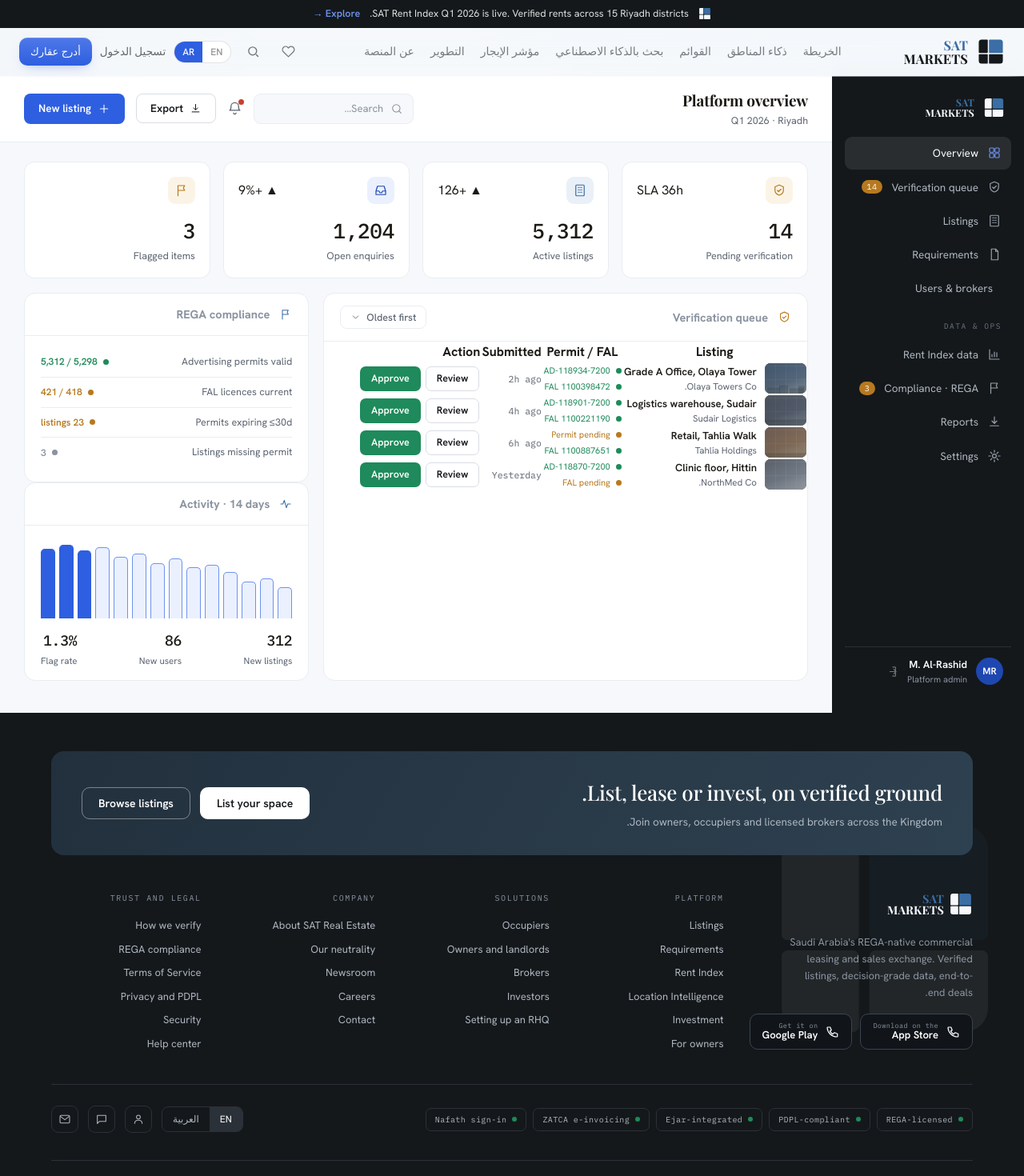
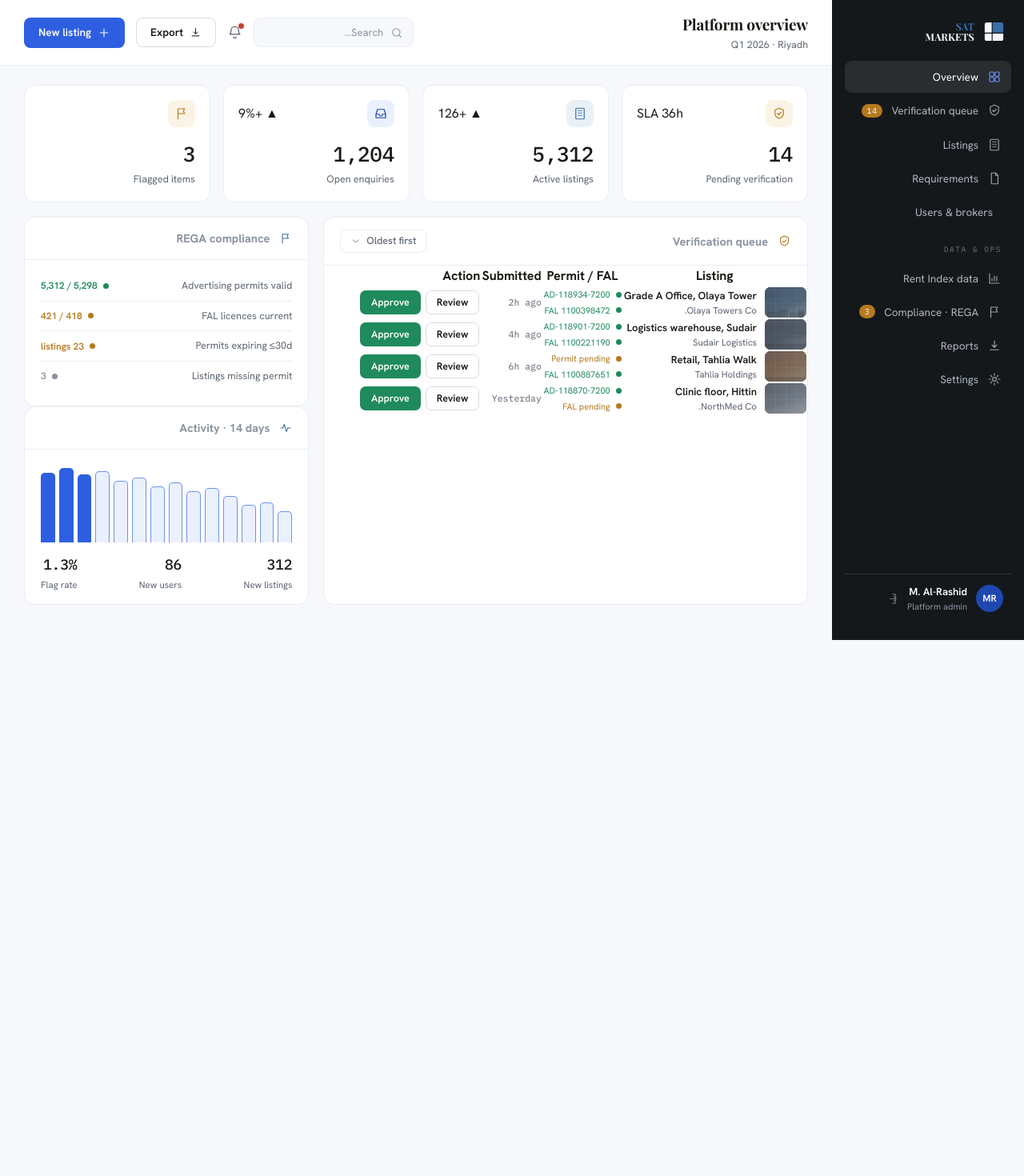
Before and after one commit to saleemzeidan123/satmarkets, a Next.js app: page /ar/admin in a window 1280 px wide. Shown: the top 1470 px of the page at 80% size. After the commit the page ends 800 px from the top, so only its background shows below. Built offline with nearby package versions, Linux system fonts and the light colour scheme.

Commit message:
feat(layout): full-screen app chrome — hide marketing header/footer on dashboard/admin

```diff
--- a/src/app/[locale]/layout.tsx
+++ b/src/app/[locale]/layout.tsx
@@ -5,6 +5,7 @@
 import { getDictionary } from "@/i18n/getDictionary";
 import Header from "@/components/Header";
 import SatFooter from "@/components/SatFooter";
+import ChromeGate from "@/components/ChromeGate";
 import HtmlLangDir from "@/components/HtmlLangDir";
 
 export default function LocaleLayout({ children, params }: { children: ReactNode; params: { locale: string } }) {
@@ -39,14 +40,16 @@
   return (
     <>
       <HtmlLangDir locale={locale} />
+      <ChromeGate header={<>
       <div style={{ display: "flex", alignItems: "center", justifyContent: "center", gap: 12, background: "#14181B", color: "#fff", padding: "8px 24px", fontSize: 12.5, flexWrap: "wrap" }}>
         <svg width="16" height="16" viewBox="0 0 100 100" style={{ flex: "none" }}><rect x="7" y="7" width="32" height="48" rx="3" fill="#F6F8FB"/><rect x="44" y="7" width="49" height="48" rx="3" fill="#3A6EA5"/><rect x="7" y="59" width="32" height="34" rx="3" fill="#F6F8FB"/><rect x="44" y="59" width="49" height="34" rx="3" fill="#F6F8FB"/></svg>
         <span style={{ color: "rgba(255,255,255,.86)" }}>SAT Rent Index Q1 2026 is live. Verified rents across 15 Riyadh districts.</span>
         <Link href={`/${locale}/rent-index`} style={{ color: "#6E92EE", fontWeight: 600, textDecoration: "none" }}>Explore →</Link>
       </div>
       <Header locale={locale} dict={dict} />
+      </>} footer={<SatFooter locale={locale} />}>
       <main className="min-h-[70vh]">{children}</main>
-      <SatFooter locale={locale} />
+      </ChromeGate>
     </>
   );
 }
--- /dev/null
+++ b/src/components/ChromeGate.tsx
@@ -0,0 +1,15 @@
+"use client";
+import { usePathname } from "next/navigation";
+import type { ReactNode } from "react";
+
+export default function ChromeGate({ header, footer, children }: { header: ReactNode; footer: ReactNode; children: ReactNode }) {
+  const path = usePathname() || "";
+  const bare = /\/(dashboard|admin)(\/|$)/.test(path);
+  return (
+    <>
+      {!bare && header}
+      {children}
+      {!bare && footer}
+    </>
+  );
+}
--- a/src/styles/sat-platform.css
+++ b/src/styles/sat-platform.css
@@ -246,3 +246,5 @@
 .map .zoom{position:absolute;display:flex;flex-direction:column;border-radius:9px;overflow:hidden;background:#fff;box-shadow:var(--sh-1);}
 .map .zoom span{padding:5px 10px;font-size:16px;color:var(--slate);text-align:center;line-height:1.1;}
 .map .zoom span+span{border-top:1px solid var(--silver);}
+
+.dash{min-height:100vh;}
```
